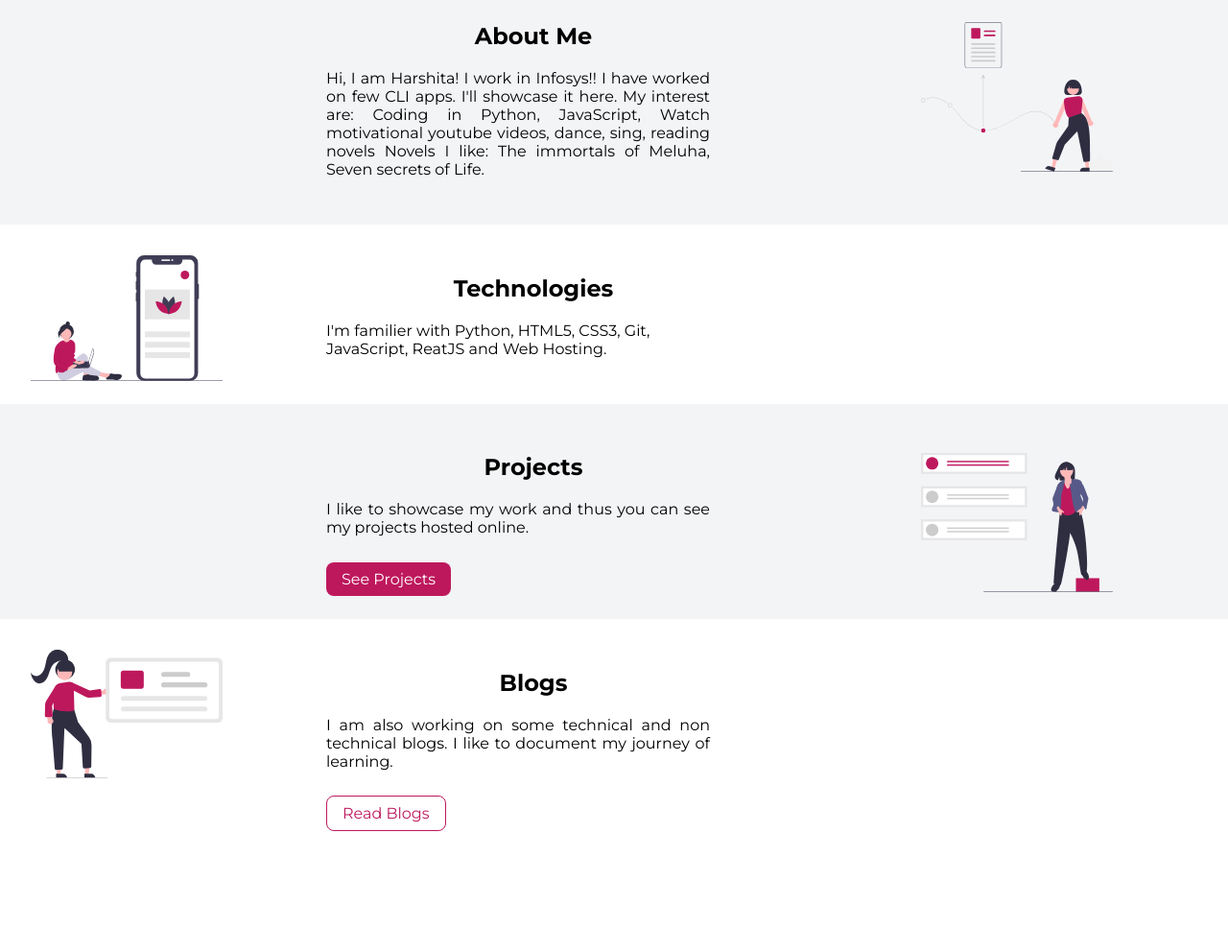
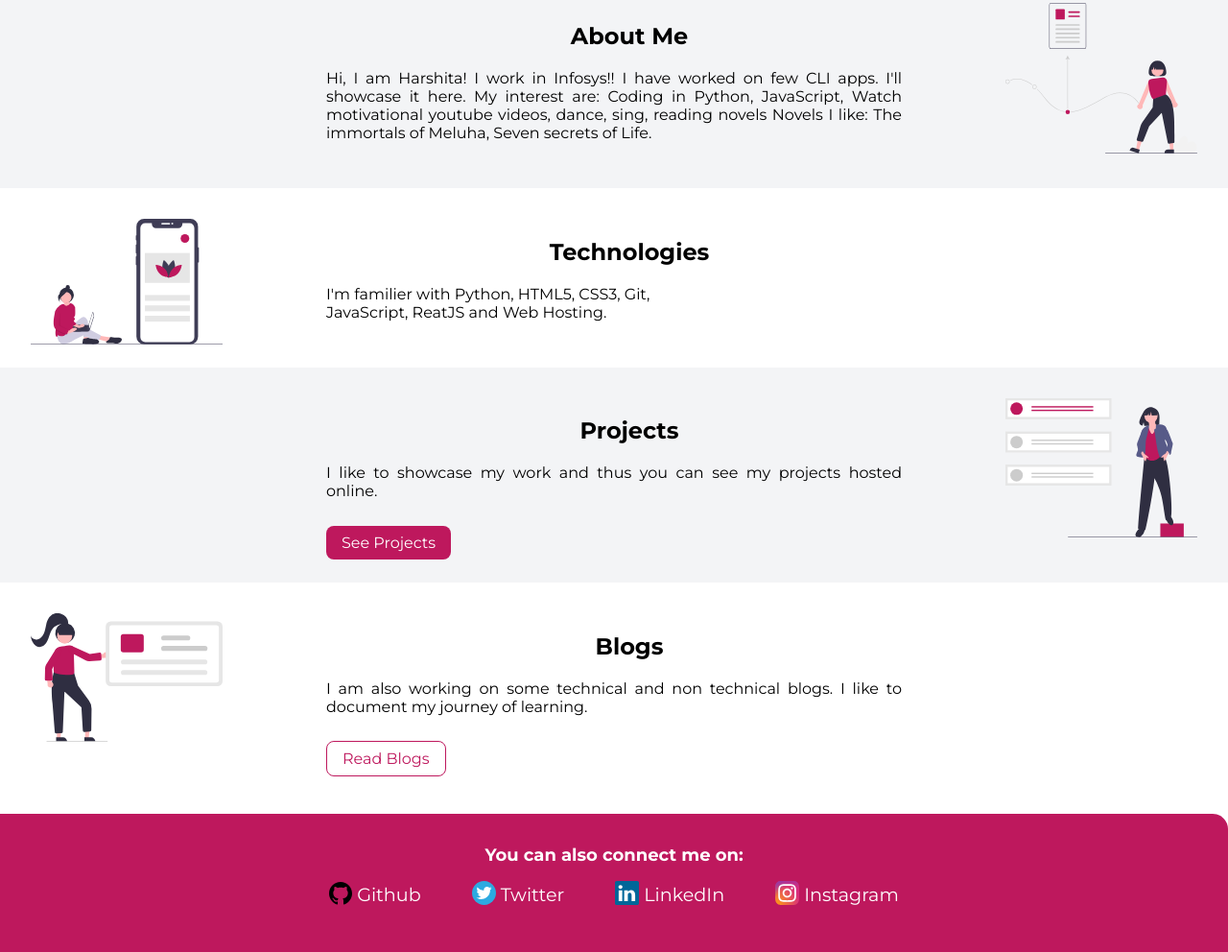
Before and after one commit to HarshitaGupta16/Harshita-Portfolio, a plain HTML site: page index.html in a window 1280 px wide. Shown: the part 581-1573 px from the top of the page at 96% size. Before the commit the page ends 1470 px from the top, so only its background shows below. Drawn offline with Linux system fonts and the light colour scheme.

Commit message:
updated files and added blogs.html

```diff
--- a/index.html
+++ b/index.html
@@ -29,16 +29,17 @@
     </header>
 
     <section class="section ow">
+        <img class="img-right-aligned" src="images/about.svg" align="right">
         <div class="container-center">
             <!-- <div class="container"> -->
-            <div class="img-with-text-on-left">
-                <img class="img-right-aligned" src="images/about.svg" >
-            </div>
-            <div>
+            <!-- <div class="img-with-text-on-left"> -->
+
+            <!-- </div> -->
+            <!-- <div> -->
                 <h1>About Me</h1>
-                </div>
-            <div class="text">
-                <p>Hi, I am Harshita!
+                <!-- </div> -->
+            <!-- <div class="text"> -->
+                <p class="text">Hi, I am Harshita!
                     I work in Infosys!!
                     I have worked on few CLI apps. I'll showcase it here.
                     My interest are: Coding in Python, JavaScript, Watch motivational
@@ -46,7 +47,7 @@
                     Novels I like: The immortals of Meluha, Seven secrets of Life.
                 </p>
             <!-- </div> -->
-        </div>
+        <!-- </div>   -->
     </div>
     </section>
 
@@ -62,20 +63,14 @@
     </section>
 
     <section class="section ow">
+        <img class="img-right-aligned" src="images/projects.svg" align="right">
         <div class="container-center">
-            <div class="img-with-text-on-left">
-                <img class="img-right-aligned" src="images/projects.svg" >
-            </div>
-            <div>
-                <h1>Projects</h1>
-            </div>
-            <div class="text">
-                <p>I like to showcase my work and thus you can see
+            <h1>Projects</h1>
+            <p class="text">I like to showcase my work and thus you can see
                     my projects hosted online.
-                </p>
+            </p>
                 <br>
                 <a class="link link-primary" href="/projects.html">See Projects</a>
-        </div>
     </div>
     </section>
 
@@ -95,6 +90,32 @@
     </section>
 
 
+    <footer class="footer">
+        <div class="footer-header">You can also connect me on:</div>
+        <ul class="soial-links list-non-bullet">
+            <li class="list-item-inline">
+                <a class="link" href="/https://github.com/HarshitaGupta16">
+                    <img src="images/logos/icon-github.svg" class="logo"> Github
+                </a>
+            </li>
+            <li class="list-item-inline">
+                <a class="link" href="/https://twitter.com/Harshita16Gupta">
+                    <img src="images/logos/icon-twitter.svg" alt="Twitter" class="logo-twitter"> Twitter
+                </a>
+            </li>
+            <li class="list-item-inline">
+                <a class="link" href="/nkedin.com/in/harshita-gupta-549b12157/">
+                    <img src="images/logos/icon-linkedin.svg" alt="LinkedIn" class="logo-twitter"> LinkedIn
+                </a>
+            </li>
+            <li class="list-item-inline">
+                <a class="link" href="https://www.instagram.com/__harshita__gupta__/">
+                    <img src="images/logos/icon-instagram.svg" alt="Instagram" class="logo-twitter"> Instagram
+                </a>
+            </li>
+        </ul>
+    </footer>
+
 
 </body>
 </html>
--- a/styles.css
+++ b/styles.css
@@ -143,10 +143,10 @@ hr {
 
 .img-right-aligned {
     max-width: 200px;
-    /* display: inline; */
-    margin-left: 110% ;
+    display: inline;
+    /* margin-left: 110% ; */
     padding-bottom: 10rem;
-    flex-basis: 100%;
+    /* flex-basis: 100%; */
 
 }
 
@@ -161,6 +161,7 @@ hr {
     /* float: left; */
     display: inline;
     max-width: 200px;
+    padding-right: 1rem;
     /* margin-left: -20%; */
     /* padding-right: 3rem; */
     /* flex-basis: 40%; */
@@ -226,6 +227,16 @@ ol li div{
     padding-bottom: 1rem;
    }
 
+.list-blog {
+    border: 1px solid var(--primary-color);
+    border-radius: 1rem;
+    width: 70%;
+    padding: 0rem 1rem;
+    padding-bottom: 2rem;
+    margin: auto;
+    margin-bottom: 1rem;
+}
+
 /* .list-beautify .list-link-primary {
         background-color: #D97706;
         border-radius: 0.5rem;
@@ -257,8 +268,16 @@ ol li div{
     box-sizing: border-box;
 } */
 
+.logo {
+    max-width: 100px;
+    display: inline;
+    margin-bottom: -0.3%;
+}
 
-
+.logo-twitter {
+    max-width: 25px;
+    margin-bottom: -0.3%;
+}
 
 /** footers **/
 .footer {
@@ -267,10 +286,12 @@ ol li div{
     text-align: center;
     color: white;
     border-top-right-radius: 1rem;
+    margin-top: 1rem;
 }
 
 .footer .link {
     color: white;
+    font-size: 120%;
 }
 
 .footer .footer-header {
```
Also changed, not shown: blogs.html (+59 -0 lines), images/blog-1.jpg (added), images/blog-2.jpg (added), images/blogs.svg (added), images/logos/icon-github.svg (added), images/logos/icon-instagram.svg (added), images/logos/icon-linkedin.svg (added), images/logos/icon-twitter.svg (added).
